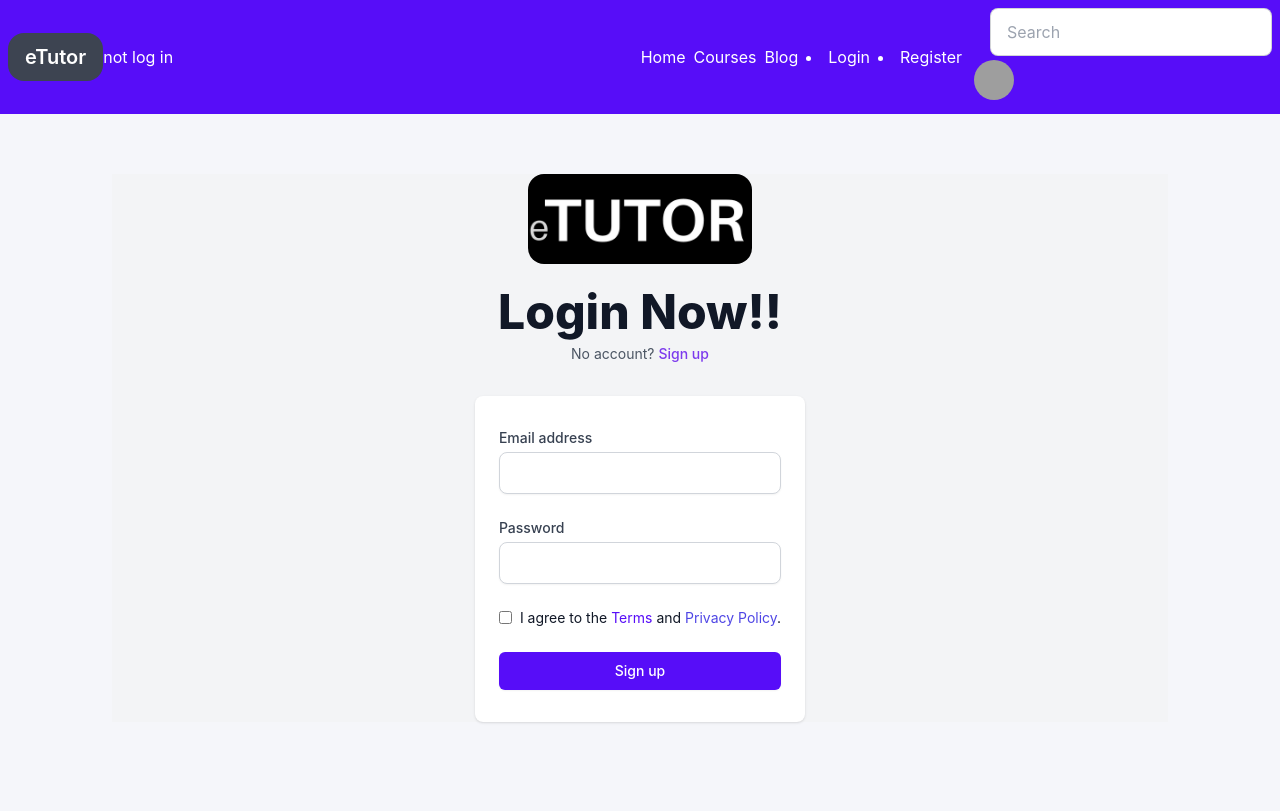
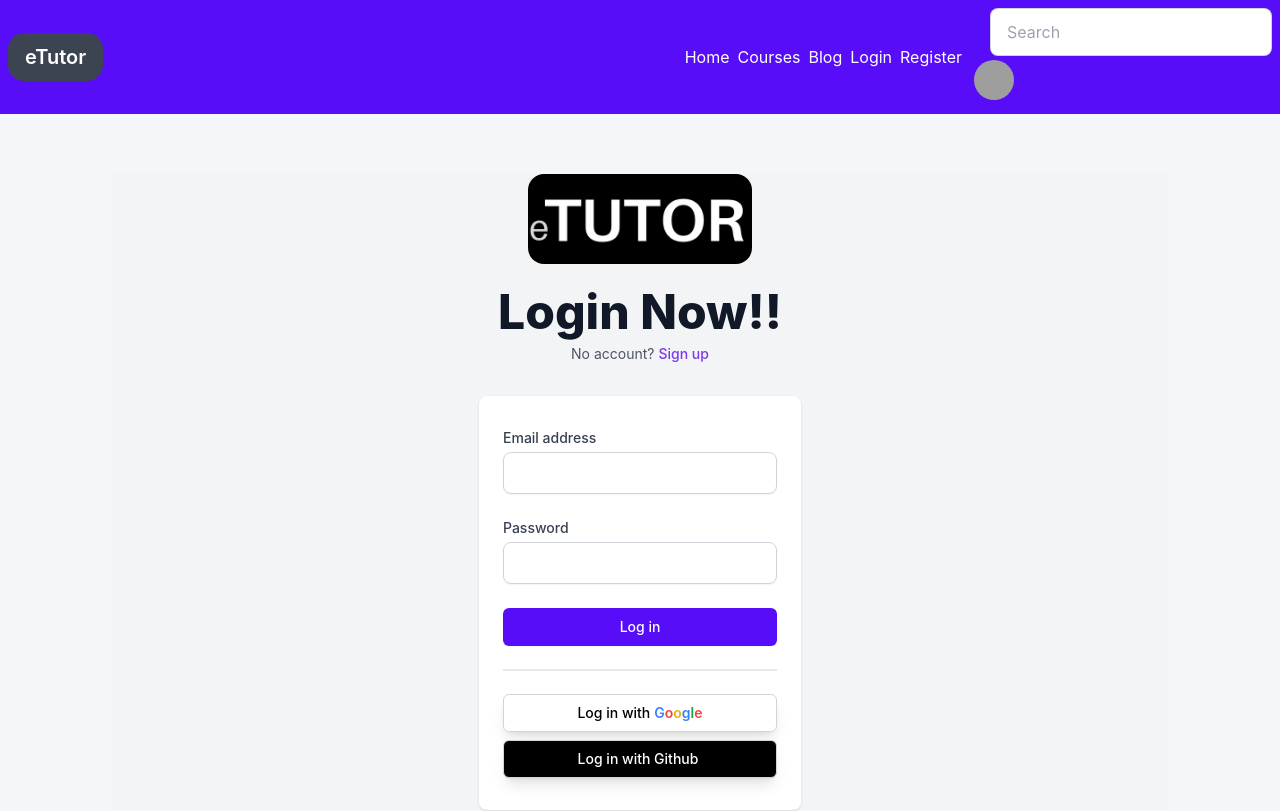
Before and after one commit to amJayem/online-courses-client, a React (Create React App) app: page /login in a window 1280 px wide. Shown: the top 811 px of the page. Built offline with nearby package versions, Linux system fonts and the light colour scheme; no server answers; grey boxes are pictures that could not be loaded.

Commit message:
login and signup by email and google is successful

```diff
--- a/src/Pages/LogOut.js
+++ /dev/null
@@ -1,11 +0,0 @@
-import React from 'react';
-
-const LogOut = () => {
-    return (
-        <div>
-            you will be logged out
-        </div>
-    );
-};
-
-export default LogOut;
--- a/src/Pages/Login.js
+++ b/src/Pages/Login.js
@@ -1,33 +1,61 @@
 import React from "react";
+import { useContext } from "react";
 import { Link } from "react-router-dom";
-import bg from '../assets/logo/logo.png';
+import bg from "../assets/logo/logo.png";
+import { AuthContext } from "../contexts/AuthProvider";
+import { GoogleAuthProvider } from "firebase/auth";
 
 const Login = () => {
+  const { signIn, providerLogin } = useContext(AuthContext);
+
+  const googleProvider = new GoogleAuthProvider();
+
+  const handleGoogle = () => {
+    providerLogin(googleProvider)
+      .then((res) => {
+        // console.log(res.user);
+      })
+      .catch((e) => console.error("register error => ", e));
+  };
+
+  const handleSubmit = (e) => {
+    e.preventDefault();
+    const form = e.target;
+    const email = form.email.value;
+    const password = form.password.value;
+    // console.log("btn clicked", email, password);
+
+    signIn(email, password)
+      .then((res) => {
+        // console.log('sign in: ',res.user);
+      })
+      .catch((e) => console.error("sign in error => ", e));
+  };
+
   return (
     <div>
       <div className="mt-10 bg-gray-100 flex flex-col justify-center ">
         <div className="sm:mx-auto sm:w-full sm:max-w-md">
-          <img
-            className="mx-auto rounded-2xl w-56"
-            src={bg}
-            alt="Workflow"
-          />
+          <img className="mx-auto rounded-2xl w-56" src={bg} alt="Workflow" />
           <h2 className="mt-6 text-center text-5xl font-extrabold text-gray-900">
             Login Now!!
           </h2>
           <p className="mt-2 text-center text-sm text-gray-600 max-w">
             No account?
-            <Link to='/register' className="font-medium text-violet-600 pl-1 hover:text-indigo-500 focus:outline-none focus:ring-2 focus:ring-indigo-500">
+            <Link
+              to="/register"
+              className="font-medium text-violet-600 pl-1 hover:text-indigo-500 focus:outline-none focus:ring-2 focus:ring-indigo-500"
+            >
               Sign up
-            </Link >
+            </Link>
           </p>
         </div>
         {/* sm:mx-auto sm:w-full sm:max-w-md */}
         <div className="mt-8 mx-auto my-0 desktop:max-w-md">
           <div className="bg-white py-8 px-6 shadow rounded-lg sm:px-10">
-            <form className="mb-0 space-y-6">
+            <form onSubmit={handleSubmit} className="mb-0 space-y-6">
               <div>
-                <label className="block text-sm font-medium text-gray-700" >
+                <label className="block text-sm font-medium text-gray-700">
                   Email address
                 </label>
                 <div className="mt-1">
@@ -61,45 +89,40 @@ const Login = () => {
                 </div>
               </div>
 
-              <div className="flex items-center">
-                <input
-                  id="terms-and-privacy"
-                  name="terms-and-privacy"
-                  type="checkbox"
-                  className=""
-                />
-                <label
-                  htmlFor="terms-and-privacy"
-                  className="ml-2 block text-sm text-gray-900"
-                >
-                  I agree to the
-                  <Link href="#" className="text-primary hover:text-indigo-500 p-1">
-                    Terms
-                  </Link>
-                  and
-                  <Link href="#" className="text-indigo-600 hover:text-indigo-500 pl-1">
-                    Privacy Policy
-                  </Link>
-                  .
-                </label>
-              </div>
-
               <div>
                 <button
                   type="submit"
                   className="w-full flex justify-center py-2 px-4 border border-transparent rounded-md shadow-sm text-sm font-medium text-white bg-primary hover:bg-indigo-700 focus:outline-none focus:ring-2 focus:ring-offset-2 focus:ring-indigo-500"
                 >
-                  Sign up
+                  Log in
                 </button>
               </div>
             </form>
+
+            <div className="divider"></div>
+            <button
+                onClick={handleGoogle}
+              type="submit"
+              className="mb-2 w-full flex justify-center py-2 px-4 border border-gray-300 rounded-md text-sm font-medium text-white hover:bg-indigo-300 focus:outline-none focus:ring-2 focus:ring-offset-2 focus:ring-indigo-500 shadow-lg"
+            >
+              <span className="text-black mr-1">Log in with </span>
+              <span className="text-blue-500 font-semibold "> G</span>
+              <span className="text-red-500 font-semibold ">o</span>
+              <span className="text-yellow-500 font-semibold ">o</span>
+              <span className="text-blue-500 font-semibold ">g</span>
+              <span className="text-green-600 font-semibold ">l</span>
+              <span className="text-red-500 font-semibold ">e</span>
+            </button>
+            <button
+              //   onClick={handleGoogle}
+              type="submit"
+              className="w-full flex justify-center py-2 px-4 border border-gray-300 rounded-md text-sm font-medium text-white bg-black hover:bg-gray-500 focus:outline-none focus:ring-2 focus:ring-offset-2 focus:ring-indigo-500 shadow-lg"
+            >
+              <span className="text-white mr-1">Log in with Github</span>
+            </button>
           </div>
         </div>
       </div>
-
-      <form action="">
-
-      </form>
     </div>
   );
 };
--- a/src/Pages/Register.js
+++ b/src/Pages/Register.js
@@ -6,18 +6,16 @@ import { useContext } from "react";
 import { AuthContext } from "../contexts/AuthProvider";
 
 const Register = () => {
-  const { user, providerLogin } = useContext(AuthContext);
+  const { providerLogin, createUser } = useContext(AuthContext);
 
   const googleProvider = new GoogleAuthProvider();
 
   const handleGoogle = () => {
-    console.log('btn clicked');
     providerLogin(googleProvider)
       .then((res) => {
-        const user = res.user;
-        console.log(user);
+        // console.log(res.user);
       })
-      .catch((e) => console.error("e => ", e));
+      .catch((e) => console.error("register error => ", e));
   };
 
   const handleSubmit = (e) => {
@@ -25,8 +23,17 @@ const Register = () => {
     const form = e.target;
     const email = form.email.value;
     const password = form.password.value;
+    form.reset();
     console.log("btn clicked", email, password);
+
+    createUser(email, password)
+    .then(res=>{
+        const user = res.user;
+        console.log(user);
+    })
+    .catch(e=>console.log('create user error => ', e))
   };
+
   return (
     <div>
       <div className="mt-10 bg-gray-100 flex flex-col justify-center ">
@@ -116,17 +123,18 @@ const Register = () => {
               <div>
                 <button
                   type="submit"
-                  className="w-full flex justify-center py-2 px-4 border border-transparent rounded-md shadow-sm text-sm font-medium text-white bg-primary hover:bg-indigo-700 focus:outline-none focus:ring-2 focus:ring-offset-2 focus:ring-indigo-500"
+                  className="mb-2 w-full flex justify-center py-2 px-4 border border-transparent rounded-md shadow-sm text-sm font-medium text-white bg-primary hover:bg-indigo-700 focus:outline-none focus:ring-2 focus:ring-offset-2 focus:ring-indigo-500"
                 >
                   Sign up
                 </button>
-                <hr />
               </div>
             </form>
+
+            <div className="divider"></div>
             <button
               onClick={handleGoogle}
               type="submit"
-              className="w-full flex justify-center py-2 px-4 border border-transparent rounded-md text-sm font-medium text-white hover:bg-indigo-300 focus:outline-none focus:ring-2 focus:ring-offset-2 focus:ring-indigo-500 shadow-lg"
+              className="mb-2 w-full flex justify-center py-2 px-4 border border-gray-300 rounded-md text-sm font-medium text-white hover:bg-indigo-300 focus:outline-none focus:ring-2 focus:ring-offset-2 focus:ring-indigo-500 shadow-lg"
             >
               <span className="text-black mr-1">Sign up with </span>
               <span className="text-blue-500 font-semibold "> G</span>
@@ -136,6 +144,13 @@ const Register = () => {
               <span className="text-green-600 font-semibold ">l</span>
               <span className="text-red-500 font-semibold ">e</span>
             </button>
+            <button
+              onClick={handleGoogle}
+              type="submit"
+              className="w-full flex justify-center py-2 px-4 border border-gray-300 rounded-md text-sm font-medium text-white bg-black hover:bg-gray-500 focus:outline-none focus:ring-2 focus:ring-offset-2 focus:ring-indigo-500 shadow-lg"
+            >
+              <span className="text-white mr-1">Sign up with Github</span>
+            </button>
           </div>
         </div>
       </div>
--- a/src/components/Footer.js
+++ b/src/components/Footer.js
@@ -1,4 +1,5 @@
 import React from "react";
+import { Link } from "react-router-dom";
 import bg from '../assets/logo/logo.png'
 
 const Footer = () => {
@@ -27,7 +28,7 @@ const Footer = () => {
         <div>
           <span className="footer-title">Social</span>
           <div className="grid grid-flow-col gap-4">
-            <a>
+            <Link>
               <svg
                 xmlns="http://www.w3.org/2000/svg"
                 width="24"
@@ -37,8 +38,8 @@ const Footer = () => {
               >
                 <path d="M24 4.557c-.883.392-1.832.656-2.828.775 1.017-.609 1.798-1.574 2.165-2.724-.951.564-2.005.974-3.127 1.195-.897-.957-2.178-1.555-3.594-1.555-3.179 0-5.515 2.966-4.797 6.045-4.091-.205-7.719-2.165-10.148-5.144-1.29 2.213-.669 5.108 1.523 6.574-.806-.026-1.566-.247-2.229-.616-.054 2.281 1.581 4.415 3.949 4.89-.693.188-1.452.232-2.224.084.626 1.956 2.444 3.379 4.6 3.419-2.07 1.623-4.678 2.348-7.29 2.04 2.179 1.397 4.768 2.212 7.548 2.212 9.142 0 14.307-7.721 13.995-14.646.962-.695 1.797-1.562 2.457-2.549z"></path>
               </svg>
-            </a>
-            <a>
+            </Link>
+            <Link>
               <svg
                 xmlns="http://www.w3.org/2000/svg"
                 width="24"
@@ -48,8 +49,8 @@ const Footer = () => {
               >
                 <path d="M19.615 3.184c-3.604-.246-11.631-.245-15.23 0-3.897.266-4.356 2.62-4.385 8.816.029 6.185.484 8.549 4.385 8.816 3.6.245 11.626.246 15.23 0 3.897-.266 4.356-2.62 4.385-8.816-.029-6.185-.484-8.549-4.385-8.816zm-10.615 12.816v-8l8 3.993-8 4.007z"></path>
               </svg>
-            </a>
-            <a>
+            </Link>
+            <Link>
               <svg
                 xmlns="http://www.w3.org/2000/svg"
                 width="24"
@@ -59,7 +60,7 @@ const Footer = () => {
               >
                 <path d="M9 8h-3v4h3v12h5v-12h3.642l.358-4h-4v-1.667c0-.955.192-1.333 1.115-1.333h2.885v-5h-3.808c-3.596 0-5.192 1.583-5.192 4.615v3.385z"></path>
               </svg>
-            </a>
+            </Link>
           </div>
         </div>
       </footer>
--- a/src/components/Navbar.js
+++ b/src/components/Navbar.js
@@ -5,7 +5,14 @@ import { AuthContext } from "../contexts/AuthProvider";
 // import logo from '../assets/logo/logo.png'
 
 const Navbar = () => {
-  const {user} = useContext(AuthContext);
+  const {user, logOut} = useContext(AuthContext);
+
+  const handleLogOut = () =>{
+    logOut()
+    .then(()=>{})
+    .catch(e=>console.log('log out error: ',e));
+  }
+
   return (
     <div>
       <div className="navbar bg-primary text-white">
@@ -13,11 +20,6 @@ const Navbar = () => {
           <Link to="/" className="btn btn-ghost normal-case text-xl bg-neutral rounded-2xl">
             eTutor
           </Link>
-          {
-            user?.uid ?
-            <p>{user.displayName}</p>
-            : 'not log in'
-          }
         </div>
         <div className="flex gap-2">
           {/* menu for mobile device */}
@@ -25,17 +27,17 @@ const Navbar = () => {
             <div className=" dropdown">
               <label tabIndex={0} className="btn m-1 bg-primary">Click</label>
               <ul tabIndex={0} className="dropdown-content menu p-2 shadow bg-base-100 rounded-box w-52">
-                <li><Link to="/">Home</Link></li>
-                <li><Link to="/courses">Courses</Link></li>
-                <li><Link to="/blog">Blog</Link></li>
+               <Link to="/">Home</Link>
+               <Link to="/courses">Courses</Link>
+               <Link to="/blog">Blog</Link>
 
                 {
                   user?.uid?
-                  <li><Link to="/logout">Logout</Link></li>
+                  <Link onClick={logOut}>Logout</Link>
                   :
                   <>
-                    <li><Link to="/login">Login</Link></li>
-                    <li><Link to="/register">Register</Link></li>
+                    <Link to="/login">Login</Link>
+                    <Link to="/register">Register</Link>
                   </>
                 }
               </ul>
@@ -48,11 +50,12 @@ const Navbar = () => {
             <Link to="/blog">Blog</Link>
               {
                   user?.uid?
-                  <li><Link to="/logout">Logout</Link></li>
+                 <Link onClick={logOut}>
+                    Logout</Link>
                   :
                   <>
-                    <li><Link to="/login">Login</Link></li>
-                    <li><Link to="/register">Register</Link></li>
+                   <Link to="/login">Login</Link>
+                   <Link to="/register">Register</Link>
                   </>
               }
           </div>
@@ -70,8 +73,8 @@ const Navbar = () => {
               <label tabIndex={0} className="btn btn-ghost btn-circle avatar">
                 <div className="w-10 rounded-full">
                   <img src={user?.uid ?
-                    <>{user.photoURL}</>
-                    : "https://placeimg.com/80/80/people"} alt="" />
+                    `${user.photoURL}`
+                    : "https://placeimg.com/80/80/any"} alt="" />
                 </div>
               </label>
               <ul
@@ -79,16 +82,21 @@ const Navbar = () => {
                 className="mt-3 p-2 shadow menu menu-compact dropdown-content bg-base-100 rounded-box w-52"
               >
                 <li>
-                  <Link className="justify-between">
-                    Profile
+                  {
+                    user?.uid?
+                    <Link className="justify-between">
+                    {user.email}
                     <span className="badge">New</span>
-                  </Link>
+                    </Link>
+                    :
+                    'No User is logged in'
+                  }
                 </li>
                 <li>
                   <Link>Settings</Link>
                 </li>
                 <li>
-                  <Link>Logout</Link>
+                  <Link onClick={handleLogOut}>Logout</Link>
                 </li>
               </ul>
             </div>
--- a/src/contexts/AuthProvider.js
+++ b/src/contexts/AuthProvider.js
@@ -1,5 +1,5 @@
 import React, { createContext } from 'react';
-import { getAuth, signInWithPopup, onAuthStateChanged } from 'firebase/auth'
+import { getAuth, signInWithPopup, signInWithEmailAndPassword, createUserWithEmailAndPassword, signOut,onAuthStateChanged } from 'firebase/auth'
 import { useState } from 'react';
 import app from '../Firebase/firebase.config';
 import { useEffect } from 'react';
@@ -15,6 +15,18 @@ const AuthProvider = ({children}) => {
         return signInWithPopup(auth, provider);
     };
 
+    const signIn = (email, password) =>{
+        return signInWithEmailAndPassword(auth, email, password);
+    };
+
+    const createUser = (email, password) =>{
+        return createUserWithEmailAndPassword(auth, email, password);
+    }
+
+    const logOut = () =>{
+        return signOut(auth);
+    }
+
     useEffect(() => {
         const unsubscribe = onAuthStateChanged(auth, currentUser =>{
             setUser(currentUser);
@@ -22,7 +34,7 @@ const AuthProvider = ({children}) => {
         return () => unsubscribe();
     },[])
 
-    const authInfo = {user, loading, providerLogin}
+    const authInfo = {user, loading, providerLogin, signIn, createUser, logOut}
     return (
         <AuthContext.Provider value={authInfo}>
             {children}
--- a/src/layout/Main.js
+++ b/src/layout/Main.js
@@ -1,10 +1,7 @@
 import React from "react";
 import { Outlet } from "react-router-dom";
 import Footer from "../components/Footer";
-import Header from "../components/Header";
-import LeftNav from "../components/LeftNav";
 import Navbar from "../components/Navbar";
-import RightNav from "../components/RightNav";
 import './Main.css';
 
 const Main = () => {
@@ -16,7 +13,7 @@ const Main = () => {
       <div className="px-28 min-h-screen">
         {/* <Header></Header> */}
         {/* desktop:flex max-mobile:flex-col */}
-        <div className="flex  justify-between mt-5">
+        <div className="flex justify-between mt-5">
           {/* <div className="mobile:hidden desktop:menu shrink w-1/6">
             <LeftNav></LeftNav>
           </div> */}
--- a/src/routes/Routes.js
+++ b/src/routes/Routes.js
@@ -6,7 +6,6 @@ import Cart from '../Pages/Cart';
 import Courses from '../Pages/Courses';
 import Home from '../Pages/Home';
 import Login from '../Pages/Login';
-import LogOut from '../Pages/LogOut';
 import Register from '../Pages/Register';
 
 export const routes = createBrowserRouter([
@@ -35,10 +34,6 @@ export const routes = createBrowserRouter([
                 element: <Register></Register>
             },
             {
-                path: '/logout',
-                element: <LogOut></LogOut>
-            },
-            {
                 path: '/cart',
                 element: <Cart></Cart>
             }
```
